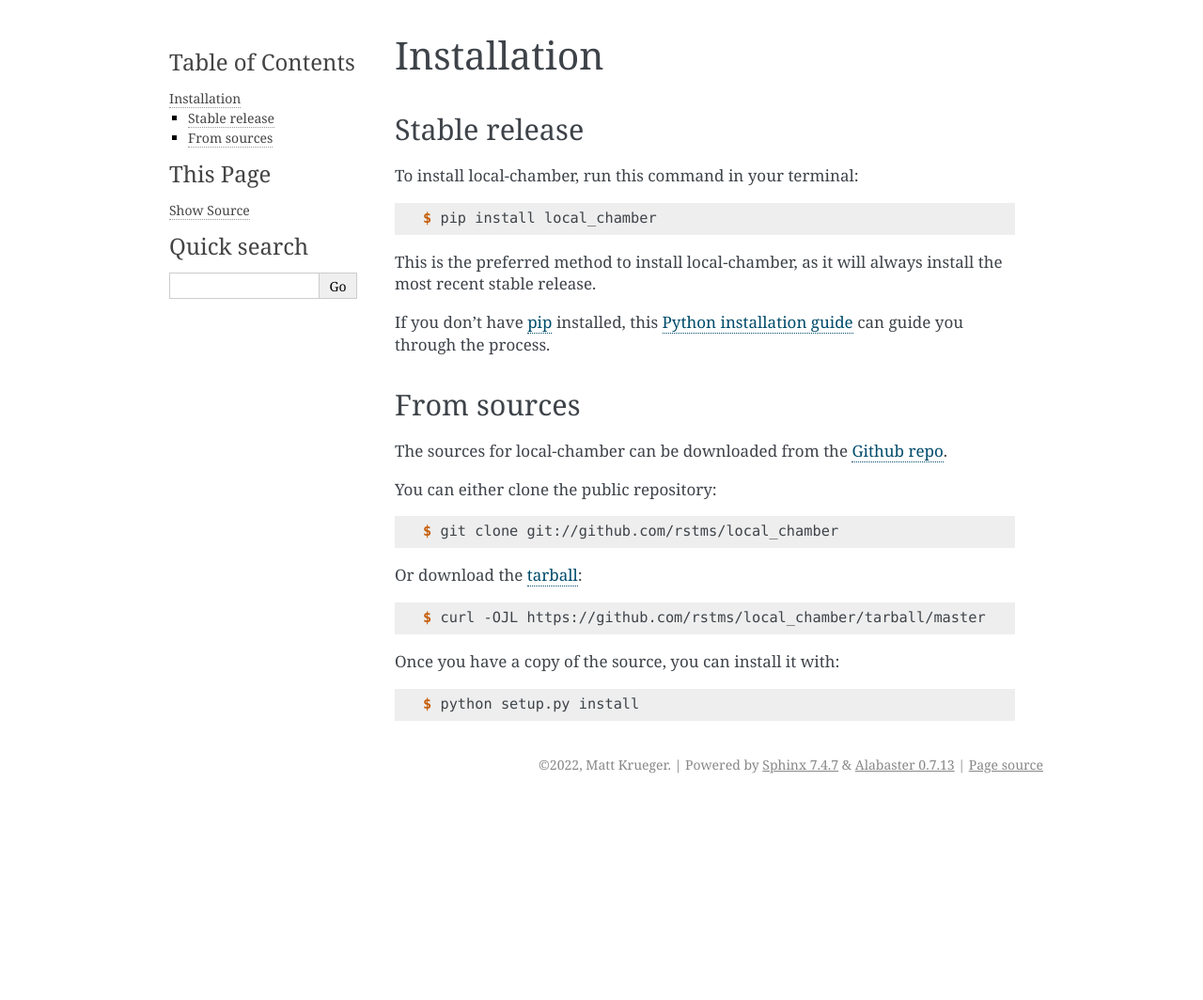
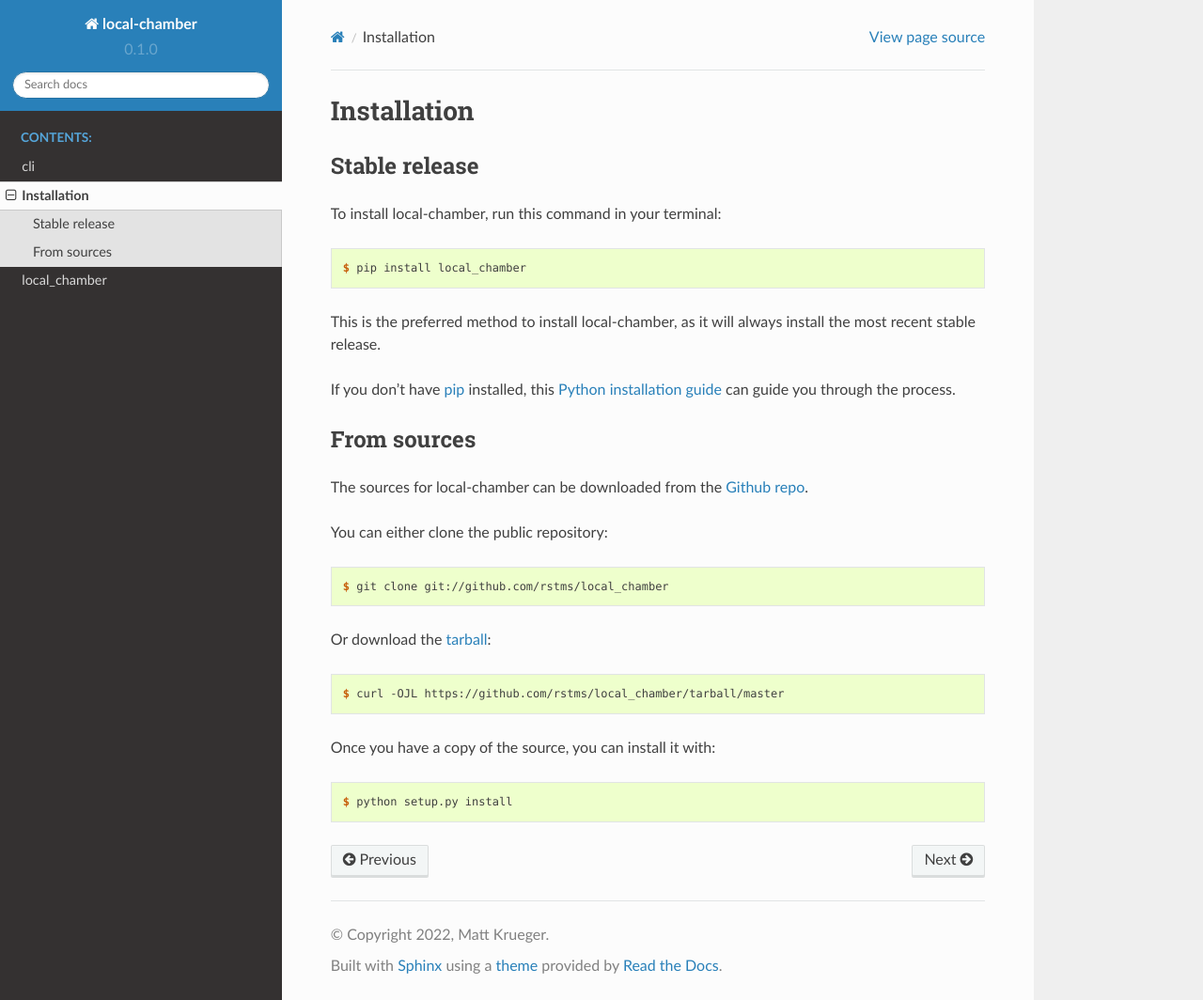
Before and after one commit to rstms/local-chamber, a Sphinx documentation site: the page built from docs/installation.rst, in a window 1280 px wide and 1064 px high. Shown: the whole window at 94% size. Built offline with Sphinx 7.4.7 and the Read the Docs theme 2.0.0, drawn with Linux system fonts in a browser that asks for light colours; pages that are not in the unit, such as notebooks, are missing from menus.

Commit message:
version 1.0rc; add py37,38,310 to tox tests,bugfix test cases; lint/fmt; change sphinx to read-the-docs theme

```diff
--- a/docs/conf.py
+++ b/docs/conf.py
@@ -22,7 +22,7 @@ import sys
 
 sys.path.insert(0, os.path.abspath(".."))
 
-import local_chamber
+import local_chamber  # noqa
 
 # -- General configuration ---------------------------------------------
 
@@ -84,7 +84,7 @@ todo_include_todos = False
 # The theme to use for HTML and HTML Help pages.  See the documentation for
 # a list of builtin themes.
 #
-html_theme = "alabaster"
+html_theme = "sphinx_rtd_theme"
 
 # Theme options are theme-specific and customize the look and feel of a
 # theme further.  For a list of options available for each theme, see the
--- /dev/null
+++ b/docs/modules.rst
@@ -0,0 +1,7 @@
+local_chamber
+=============
+
+.. toctree::
+   :maxdepth: 4
+
+   local_chamber
--- a/pyproject.toml
+++ b/pyproject.toml
@@ -1,7 +1,7 @@
 [build-system]
 requires = ["flit_core >=3.2,<4"]
 build-backend = "flit_core.buildapi"
-requires_python = ">=3.8"
+requires_python = ">=3.7"
 
 
 
@@ -15,6 +15,7 @@ classifiers = [
   "Intended Audience :: Developers",
   "Natural Language :: English",
   "Programming Language :: Python :: 3",
+  "Programming Language :: Python :: 3.7",
   "Programming Language :: Python :: 3.8",
   "Programming Language :: Python :: 3.9",
   "Programming Language :: Python :: 3.10"
@@ -38,7 +39,8 @@ dev = [
 ]
 docs = [
   "sphinx==4.3.2",
-  "sphinx-click==3.0.2"
+  "sphinx-click==3.0.2",
+  "sphinx-rtd-theme==1.0.0"
 ]
 
 [project.urls]
```
Also changed, not shown: docs/local_chamber.rst (added, +37 -0 lines), 5 other files.
